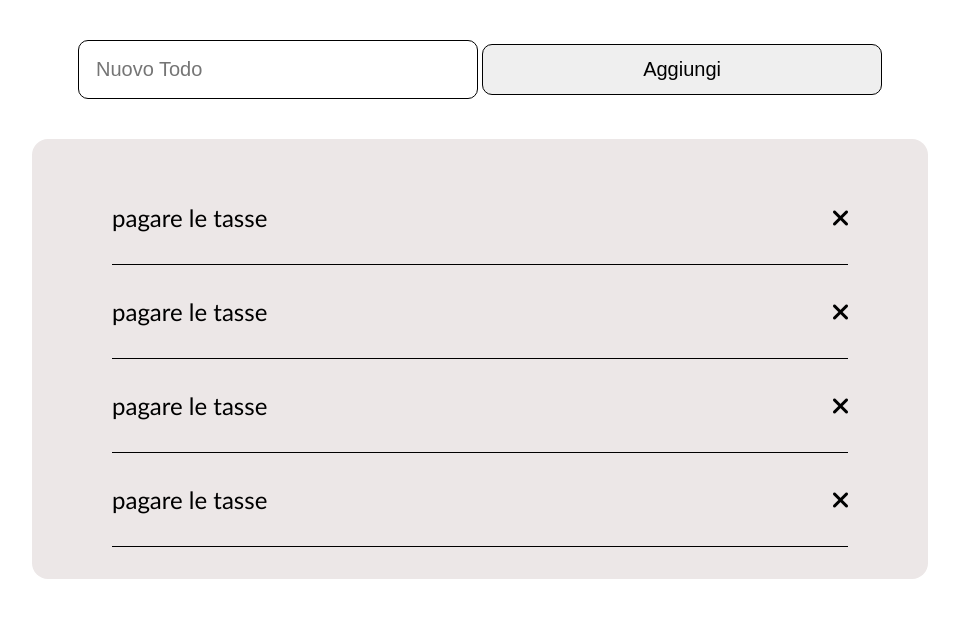
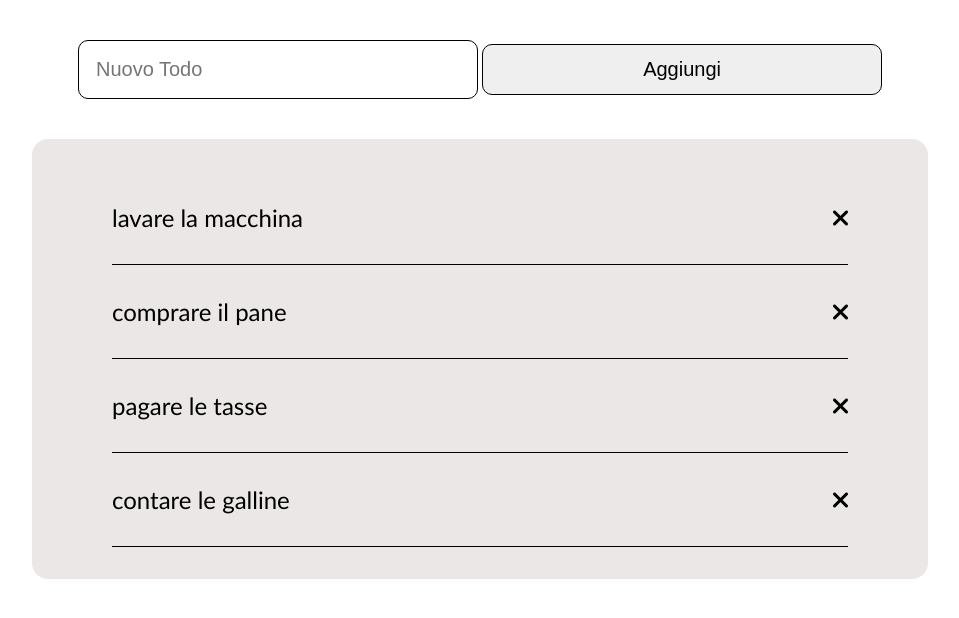
Before and after one commit to jacoposergio/vue-todolist, a plain HTML site: page index.html in a window 1280 px wide. Shown: the whole page, without its empty margins (160-1119 px from the left). Drawn offline with nearby package versions, Linux system fonts and the light colour scheme.

Commit message:
singletodo

```diff
--- a/index.html
+++ b/index.html
@@ -19,7 +19,7 @@
         <ul>
             <!-- TEMPLATE TODO  -->
             <li v-for="singleTodo in todos" class="todo">
-                <span>{{ todos[2].text }}</span>
+                <span>{{ singleTodo.text }}</span>
                 <div class="actions">
                     <span><i class="fa-solid fa-xmark"></i></span>
                 </div>
--- a/js/script.js
+++ b/js/script.js
@@ -19,6 +19,7 @@ var app = new Vue(
     {
         el: '#root',
         data: {
+            currentActiveElement: 0,
             newTodoText: '',
             todos: [
                 {
```
